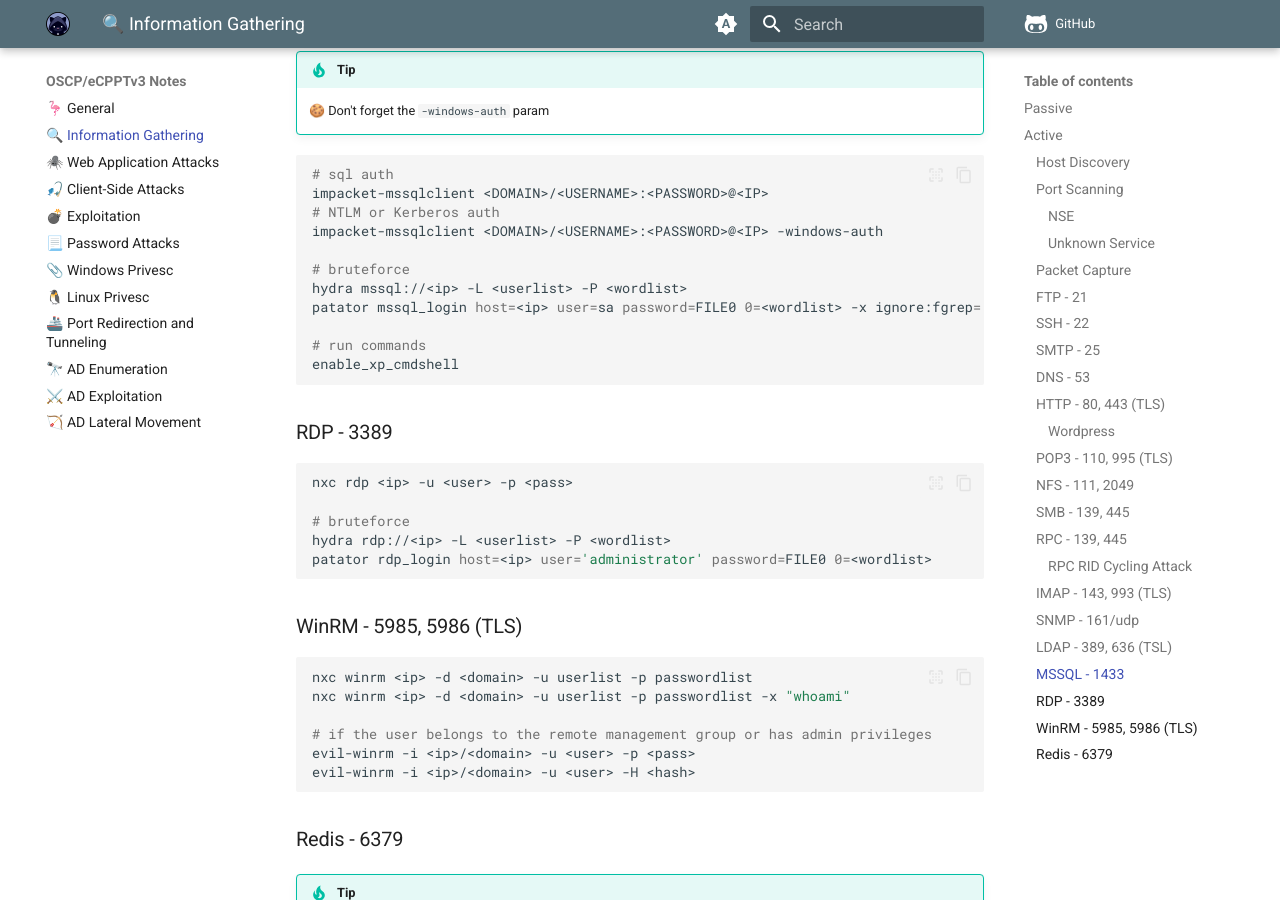
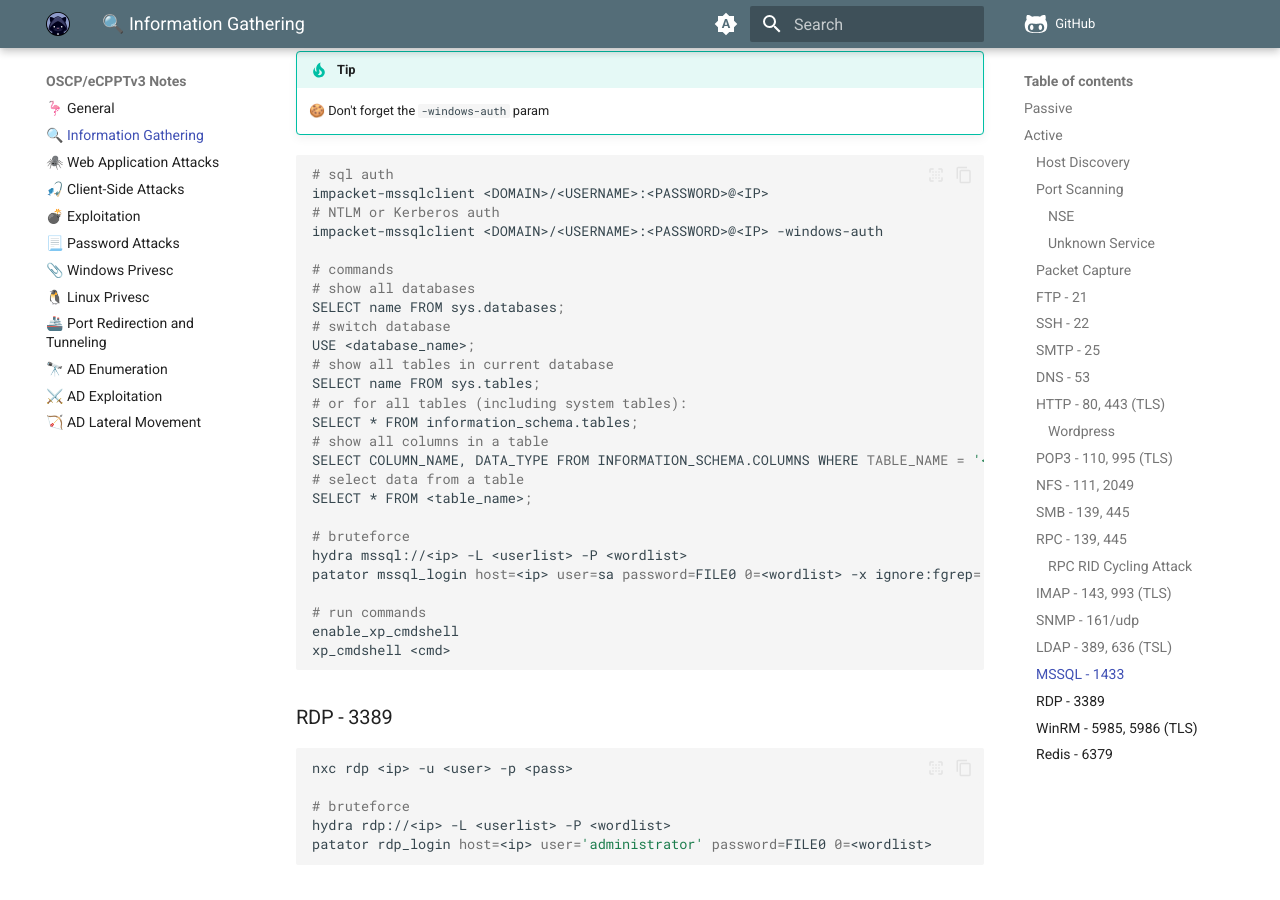
Before and after one commit to krovs/oscp-notes, an MkDocs documentation site: the page built from docs/10_info_gathering.md, in a window 1280 px wide and 900 px high, scrolled down 8950 px. Built offline with MkDocs 1.6.1 and Material for MkDocs 9.7.7, drawn with Linux system fonts in a browser that asks for light colours; comment, search, counter and statistics services are not loaded.

Commit message:
Update silver ticket and add mssql commands

````diff
--- a/docs/10_info_gathering.md
+++ b/docs/10_info_gathering.md
@@ -443,12 +443,27 @@ impacket-mssqlclient <DOMAIN>/<USERNAME>:<PASSWORD>@<IP>
 # NTLM or Kerberos auth
 impacket-mssqlclient <DOMAIN>/<USERNAME>:<PASSWORD>@<IP> -windows-auth
 
+# commands
+# show all databases
+SELECT name FROM sys.databases;
+# switch database
+USE <database_name>;
+# show all tables in current database
+SELECT name FROM sys.tables;
+# or for all tables (including system tables):
+SELECT * FROM information_schema.tables;
+# show all columns in a table
+SELECT COLUMN_NAME, DATA_TYPE FROM INFORMATION_SCHEMA.COLUMNS WHERE TABLE_NAME = '<table_name>';
+# select data from a table
+SELECT * FROM <table_name>;
+
 # bruteforce
 hydra mssql://<ip> -L <userlist> -P <wordlist>
 patator mssql_login host=<ip> user=sa password=FILE0 0=<wordlist> -x ignore:fgrep='Login failed for user'
 
 # run commands
 enable_xp_cmdshell
+xp_cmdshell <cmd>
 ```
 
 ### RDP - 3389
````
Also changed, not shown: docs/19_ad_exploitation.md (+18 -1 lines).
